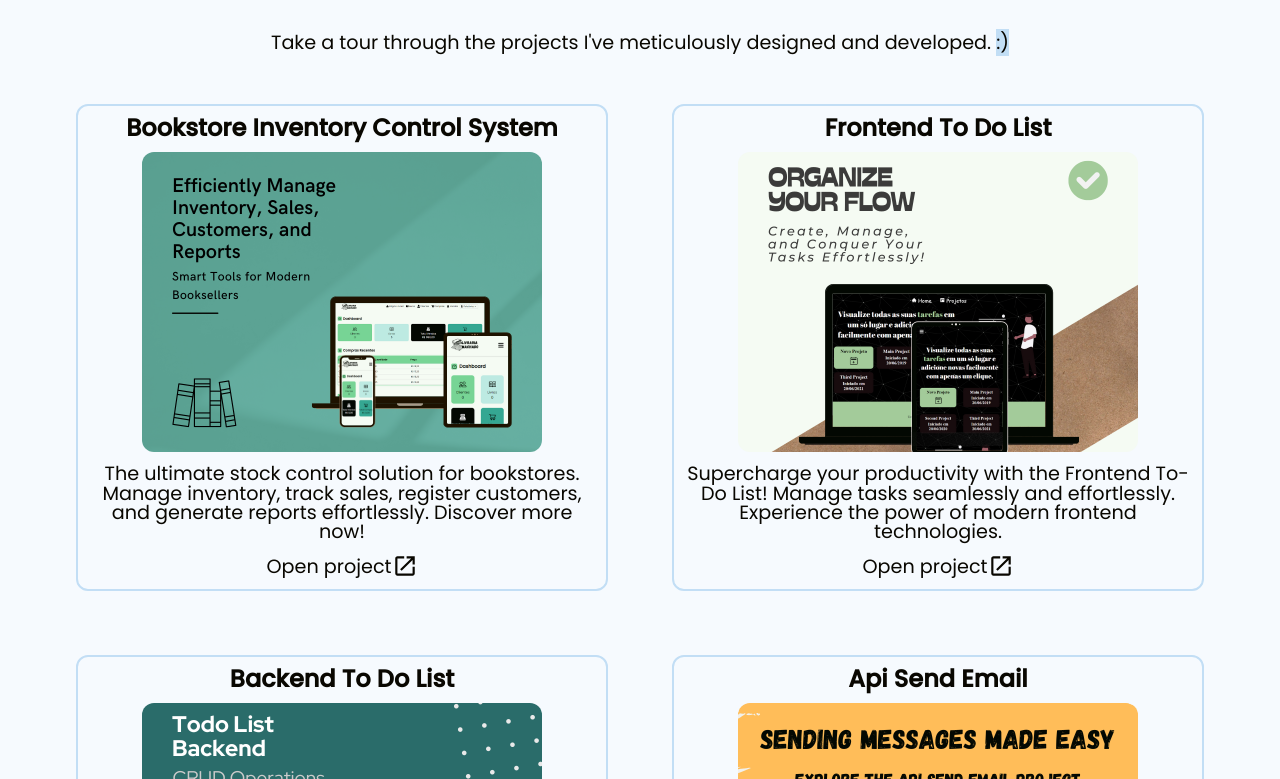
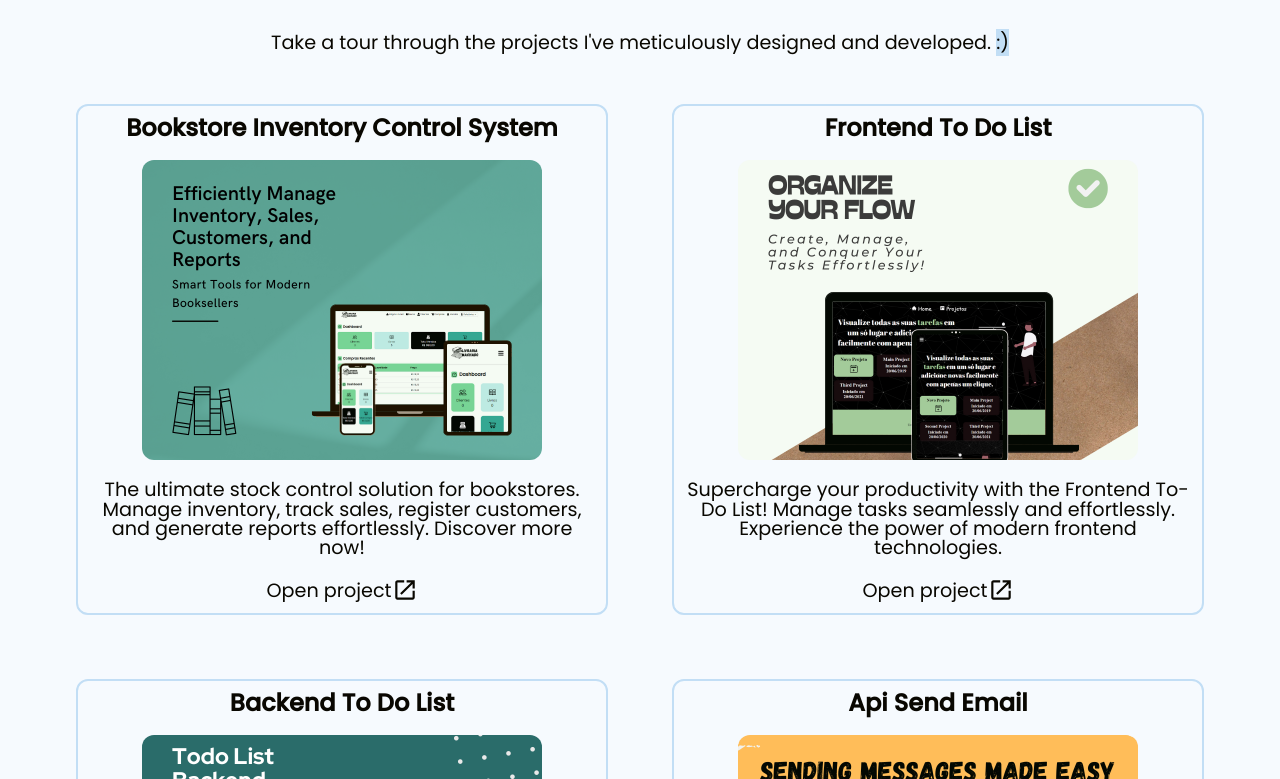
Before and after one commit to jonasmachados/portfolio, a React (Create React App) app: page / in a window 1280 px wide. Shown: the part 2541-3320 px from the top of the page. Built offline with nearby package versions, Linux system fonts and the light colour scheme; no server answers; a web font is replaced by a local one.

Commit message:
:lipstick: style: Update gap in project-card.css

```diff
--- a/src/styles/project-card.css
+++ b/src/styles/project-card.css
@@ -16,7 +16,7 @@
   margin: 12px;
   transition: transform 0.3s ease-in-out;
   width: auto;
-  gap: 12px;
+  gap: 20px;
 }
 
 .project-card:hover {
```
